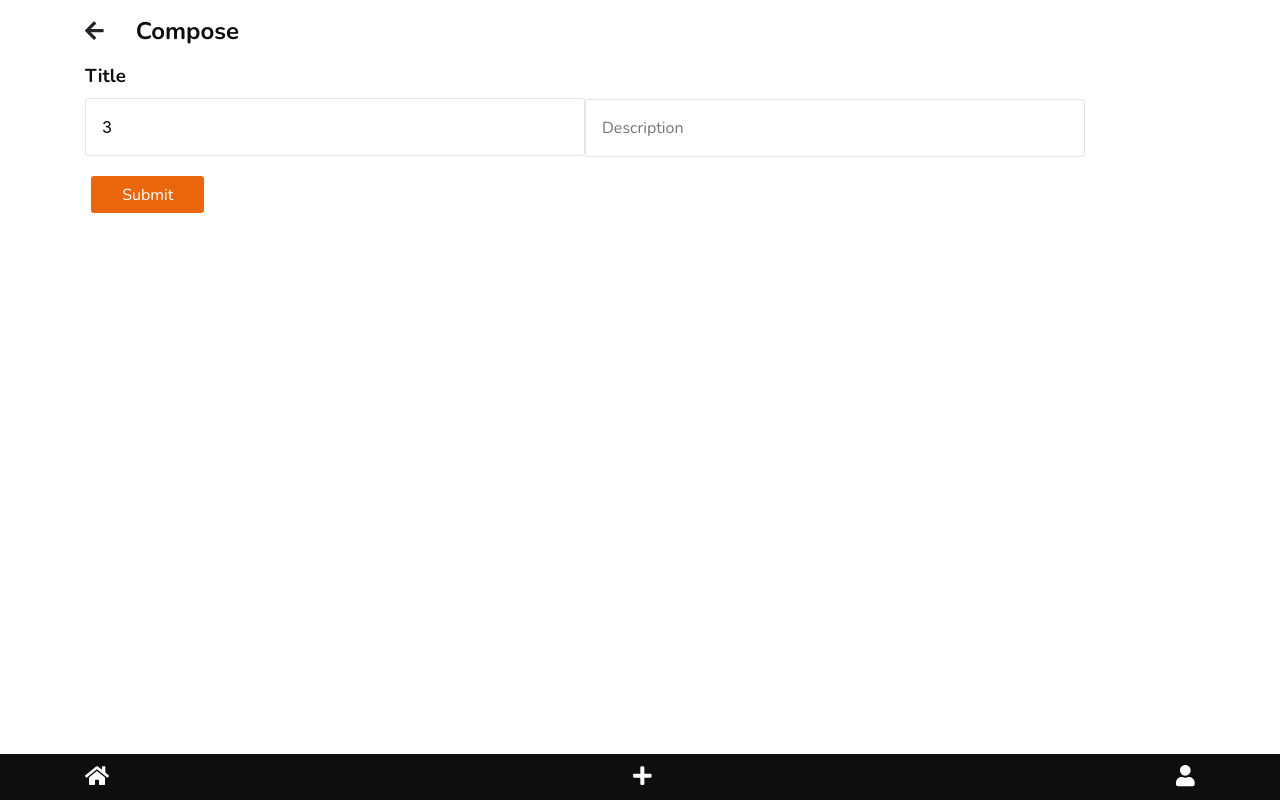
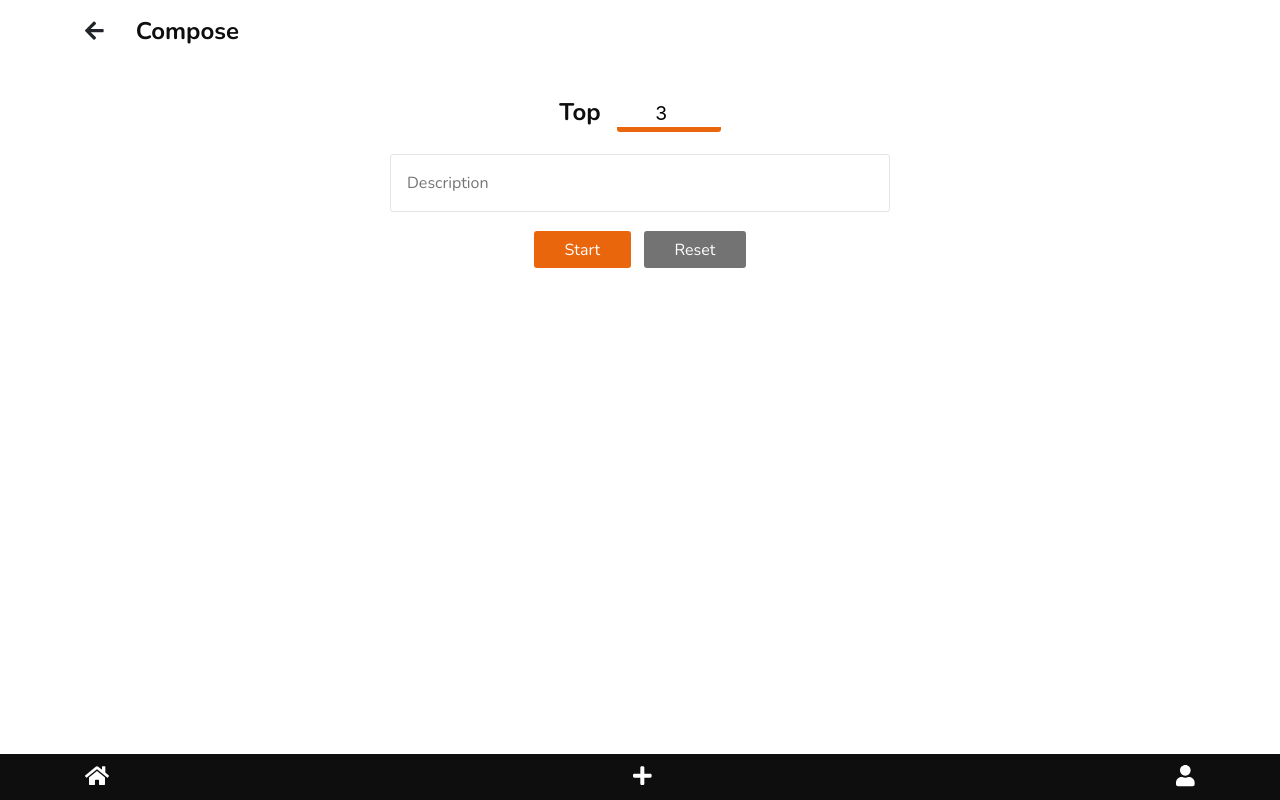
Before and after one commit to michaeltroya/lista-client, a React (Create React App) app: page /compose/list in a window 1280 px wide. Built offline with nearby package versions, Linux system fonts and the light colour scheme; sample sign-in values are in the browser's storage.

Commit message:
finish functionality, add styling, seperate list items section

```diff
--- a/src/components/main/CreateList/CreateList.js
+++ b/src/components/main/CreateList/CreateList.js
@@ -1,13 +1,18 @@
-import React, { Fragment, useState, useEffect } from 'react';
+import React, { Fragment, useState } from 'react';
 //gql
 import { useMutation } from '@apollo/react-hooks';
 import { CREATE_LIST } from '../../../graphql/mutations';
-
+import { Container } from 'react-bootstrap';
 import Nav from '../../layout/Nav/Nav';
-import { Container } from 'react-bootstrap';
+import CreateListItems from './CreateListItems';
 
 const CreateList = props => {
-  const [itemCount, setItemCount] = useState(3);
+  const [title, setTitle] = useState({
+    phrase: 'Top',
+    count: 3,
+    description: ''
+  });
+
   const [items, setItems] = useState([]);
 
   const [createList, { loading }] = useMutation(CREATE_LIST, {
@@ -24,9 +29,8 @@ const CreateList = props => {
 
   const handleTitleSubmit = e => {
     e.preventDefault();
-
     const list = [];
-    for (let i = 0; i < itemCount; i++) {
+    for (let i = 0; i < title.count; i++) {
       const item = {
         order: i + 1,
         name: '',
@@ -35,60 +39,46 @@ const CreateList = props => {
 
       list.push(item);
     }
-
     setItems([...list]);
   };
 
-  const handleItemsSubmit = e => {
-    e.preventDefault();
-
-    console.log(items);
+  const handleReset = () => {
+    setTitle({
+      phrase: 'Top',
+      count: 3,
+      description: ''
+    });
+    setItems([]);
   };
 
   return (
     <Fragment>
       <Nav type="compose" history={props.history} />
-      <div className="create-list-title">
+      <section className="create-list-title">
         <Container>
           <form onSubmit={handleTitleSubmit}>
-            <h3>Title</h3>
+            <div className="title-count">
+              <h2>Top</h2>
               <input
                 type="number"
                 placeholder="Amount"
-              value={itemCount}
-              onChange={e => setItemCount(e.target.value)}
+                value={title.count}
+                onChange={e => setTitle({ ...title, count: e.target.value })}
                 min="3"
                 max="100"
+                className="form-input number-input"
               />
-            <input type="text" placeholder="Description" />
-            <input type="submit" className="btn" />
+            </div>
+            <input type="text" placeholder="Description" className="form-input" />
+
+            <div className="buttons">
+              <input type="submit" className="btn" value="Start" />
+              <input type="button" className="btn btn-dimmed" value="Reset" onClick={handleReset} />
+            </div>
           </form>
         </Container>
-      </div>
-      {items.length === 0 ? null : (
-        <div className="create-list-title">
-          <Container>
-            <form onSubmit={handleItemsSubmit}>
-              {items.map((item, i) => (
-                <input
-                  type="text"
-                  placeholder={`Item ${item.order}`}
-                  value={items[i].name}
-                  key={item.order}
-                  onChange={e =>
-                    setItems(
-                      items.map(element =>
-                        element.order == item.order ? { ...element, name: e.target.value } : element
-                      )
-                    )
-                  }
-                />
-              ))}
-              <input type="submit" className="btn" />
-            </form>
-          </Container>
-        </div>
-      )}
+      </section>
+      {items.length === 0 ? null : <CreateListItems items={items} setItems={setItems} />}
     </Fragment>
   );
 };
--- /dev/null
+++ b/src/components/main/CreateList/CreateListItems.js
@@ -0,0 +1,50 @@
+import React from 'react';
+import { Container } from 'react-bootstrap';
+
+const CreateListItems = ({ items, setItems }) => {
+  const handleItemsSubmit = e => {
+    e.preventDefault();
+    console.log(items);
+  };
+  return (
+    <section className="create-list-items">
+      <Container>
+        <form onSubmit={handleItemsSubmit}>
+          {items.map((item, i) => (
+            <div className="list-name-description" key={item.order}>
+              <input
+                type="text"
+                className="form-input"
+                placeholder={`Item ${item.order}`}
+                value={items[i].name}
+                onChange={e =>
+                  setItems(
+                    items.map(element =>
+                      element.order == item.order ? { ...element, name: e.target.value } : element
+                    )
+                  )
+                }
+              />
+              <textarea
+                type="text"
+                className="form-input"
+                placeholder="Description"
+                value={items[i].description}
+                onChange={e =>
+                  setItems(
+                    items.map(element =>
+                      element.order == item.order ? { ...element, description: e.target.value } : element
+                    )
+                  )
+                }
+              />
+            </div>
+          ))}
+          <input type="submit" className="btn" />
+        </form>
+      </Container>
+    </section>
+  );
+};
+
+export default CreateListItems;
--- /dev/null
+++ b/src/components/main/CreateList/_createlist.scss
@@ -0,0 +1,41 @@
+.create-list-title {
+  form {
+    display: flex;
+    flex-direction: column;
+    align-items: center;
+    .buttons {
+      display: flex;
+      justify-content: space-between;
+      align-items: center;
+    }
+  }
+}
+
+.title-count {
+  display: flex;
+  justify-content: center;
+  align-items: center;
+  margin-bottom: 1rem;
+}
+
+.number-input {
+  margin: 0 0 0 1rem;
+  border: none;
+  border-bottom: 5px $main-color solid;
+  padding: 0;
+  text-align: center;
+  font-size: 1.2rem;
+  &:focus {
+    outline: none;
+  }
+}
+
+.create-list-items {
+  margin-bottom: 4rem;
+  background-color: $grey-color;
+}
+
+.list-name-description {
+  border-bottom: 1px #cecece solid;
+  margin-bottom: 1.5rem;
+}
--- a/src/pages/Forms/Login.js
+++ b/src/pages/Forms/Login.js
@@ -63,6 +63,7 @@ const Login = props => {
               value={loginData.username}
               onChange={handleChange}
               autoComplete="off"
+              className="form-input"
             />
 
             <input
@@ -72,6 +73,7 @@ const Login = props => {
               value={loginData.password}
               onChange={handleChange}
               autoComplete="off"
+              className="form-input"
             />
 
             {loading ? (
--- a/src/pages/Forms/Signup.js
+++ b/src/pages/Forms/Signup.js
@@ -68,6 +68,7 @@ const Signup = props => {
               value={signupData.username}
               onChange={handleChange}
               autoComplete="off"
+              className="form-input"
             />
             <input
               type="text"
@@ -76,6 +77,7 @@ const Signup = props => {
               value={signupData.email}
               onChange={handleChange}
               autoComplete="off"
+              className="form-input"
             />
             <input
               type="password"
@@ -84,6 +86,7 @@ const Signup = props => {
               value={signupData.password}
               onChange={handleChange}
               autoComplete="off"
+              className="form-input"
             />
             <input
               type="password"
@@ -92,6 +95,7 @@ const Signup = props => {
               value={signupData.confirmPassword}
               onChange={handleChange}
               autoComplete="off"
+              className="form-input"
             />
 
             {loading ? (
--- a/src/pages/Forms/_forms.scss
+++ b/src/pages/Forms/_forms.scss
@@ -1,23 +1,3 @@
-input[type='text'],
-input[type='password'],
-input[type='number'] {
-  max-width: 500px;
-  width: 100%;
-  padding: 1rem;
-  margin-bottom: 1rem;
-  border: 1px solid #e4e4e4;
-  border-radius: 3px;
-  &:focus {
-    outline-width: 1px;
-    outline-style: solid;
-    outline-color: #ffcfaf;
-  }
-}
-input[type='submit'] {
-  font-weight: bold;
-  color: white;
-}
-
 .login,
 .signup {
   background-color: #fff;
@@ -36,6 +16,25 @@ input[type='submit'] {
     width: 100%;
     max-width: 500px;
   }
+
+  input[type='submit'] {
+    font-weight: bold;
+    color: white;
+  }
+}
+
+.form-input {
+  max-width: 500px;
+  width: 100%;
+  padding: 1rem;
+  margin-bottom: 1rem;
+  border: 1px solid #e4e4e4;
+  border-radius: 3px;
+  &:focus {
+    outline-width: 1px;
+    outline-style: solid;
+    outline-color: #ffcfaf;
+  }
 }
 
 .form-errors {
--- a/src/styles/index.scss
+++ b/src/styles/index.scss
@@ -54,6 +54,7 @@ $grey-color: #f3f3f3;
 @import '../components/main/Tags/tags';
 @import '../components/main/ListPage/listpage';
 @import '../components/main/Timeline/timeline';
+@import '../components/main/CreateList/createlist';
 
 //MEDIA QUERIES
 @import './responsive';
```
Lines whose indentation alone changed are shown as unchanged.
